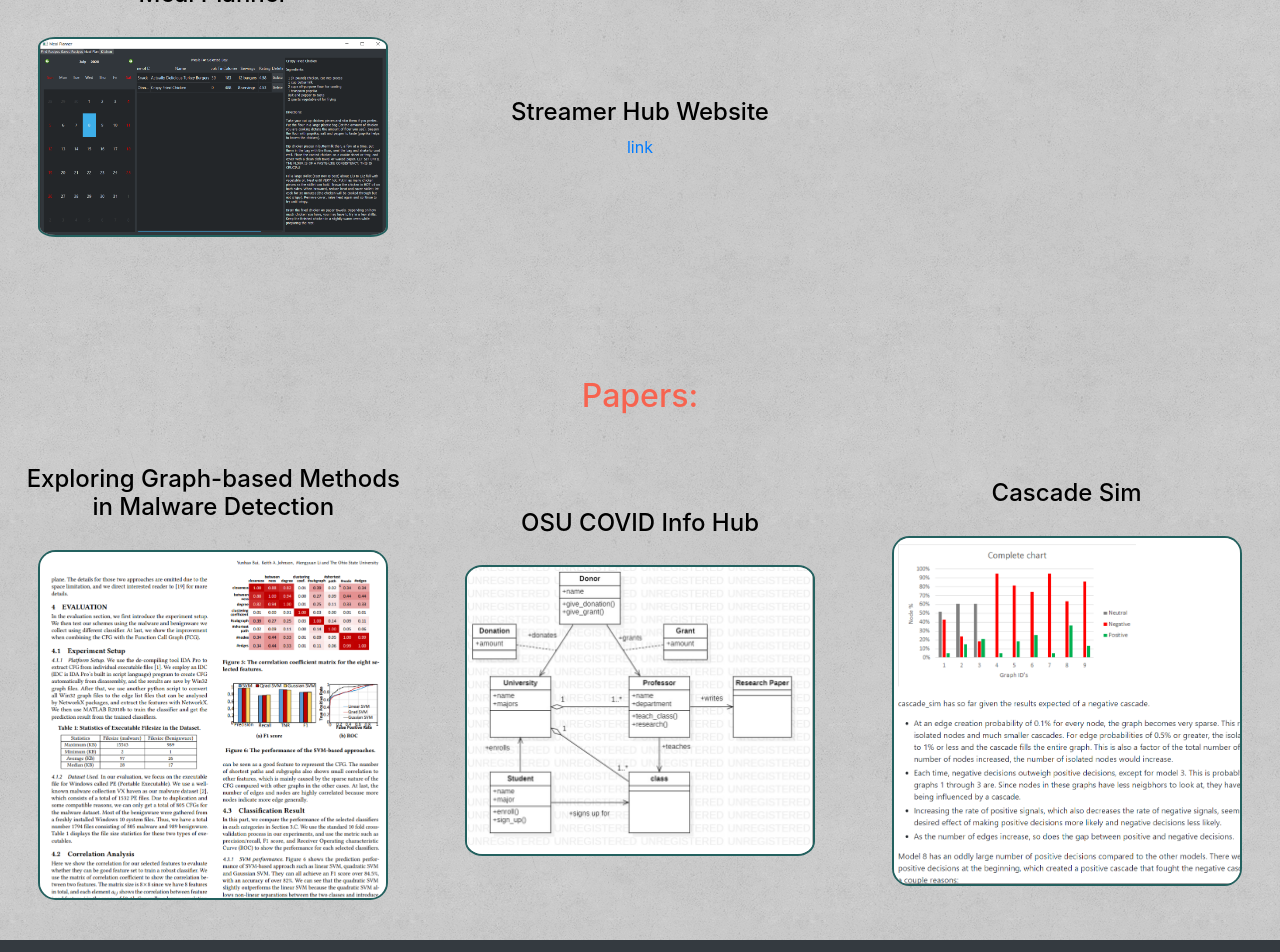
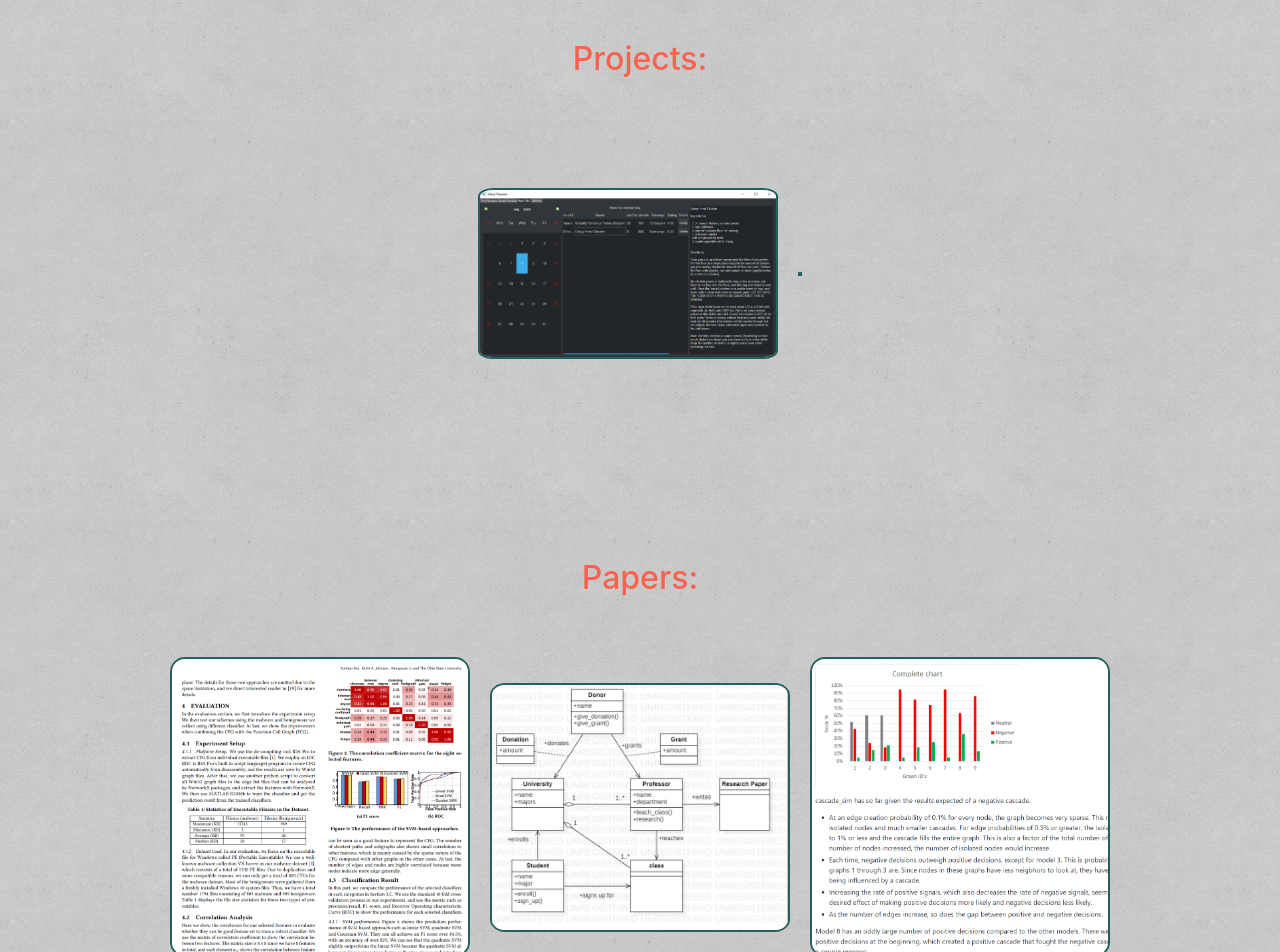
Before and after one commit to john24144/john24144, a React (Create React App) app: page / in a window 1280 px wide. Shown: the part 1680-2632 px from the top of the page. Built offline with nearby package versions, Linux system fonts and the light colour scheme.

Commit message:
Added fade, styling for portfolio

```diff
--- a/src/App.js
+++ b/src/App.js
@@ -1,19 +1,16 @@
 import React from 'react';
 import { Container, Row, Col, Nav, Navbar } from 'react-bootstrap';
+import Portfolio from './Portfolio.js';
+import FadeInSection from './FadeInSection.js';
 
 import circle from './imgs/circle.png';
 import headshot from './imgs/headshot.jpg';
-import CFG from './papers/CFG.pdf';
-import CFG_capture from './imgs/CFG_capture.png';
-import OSU_COVID_Hub_capture from './imgs/OSU_COVID_Hub_capture.PNG';
-import MealPlanner_capture from './imgs/MealPlanner_capture.PNG';
-import cascade_sim_capture from './imgs/cascade_sim_capture.png';
-//import streamer_capture from './imgs/streamer_capture.png';
+
 import linkedin from './imgs/linkedin.png';
 import github from './imgs/github.png';
 import email from './imgs/email.png';
 
-import './App.css';
+import './css/App.css';
 
 function App() {
   return (
@@ -29,7 +26,7 @@ function App() {
 
 function Header() {
   return (
-    <Row className="Header bg-dark">
+    <Row id="Header" className="bg-dark">
       <Col xs={12} md={8} lg={6}>
         <Navbar className="rounded bg-light">
           <Nav className="w-100">
@@ -47,7 +44,7 @@ function Header() {
 function Home() {
   return (
     <div id="Start">
-      <Row className="Spacer"></Row>
+      <Row className="navbar-offset" />
       <Row className="Home justify-content-center">
       <img src={circle} alt="" width="100%" height="100%" />
       <Col className="text-center my-auto">
@@ -62,6 +59,7 @@ function Home() {
 function About() {
   return (
     <Row id="About">
+      <FadeInSection>
         <Col className="text-center my-auto">
           <img src={headshot} alt="" />
           <h2>Hello.</h2>
@@ -75,48 +73,8 @@ function About() {
           <h5>I know how to be a team player and/or team leader.</h5>
           <h5>I'm excited to enter the field to grow even more as a software engineer.</h5>
         </Col>
+      </FadeInSection>
     </Row>
-  );
-}
-
-function Portfolio() {
-  return (
-    <>
-    <Row id="Portfolio">
-      <Col className="text-center my-auto">
-        <h2>Projects:</h2>
-      </Col>
-    </Row>
-    <Row id="Projects">
-      <Col  xs={12} md={6} lg={4} className="text-center my-auto">
-        <h4>Meal Planner</h4>
-        <img src={MealPlanner_capture} alt="" />
-      </Col>
-      <Col xs={12} md={6} lg={4} className="text-center my-auto">
-        <h4>Streamer Hub Website</h4>
-        <a href="https://john24144.github.io/Streamer-hub-website/">link</a>
-      </Col>
-    </Row>
-    <Row>
-      <Col className="text-center my-auto">
-        <h2>Papers:</h2>
-      </Col>
-    </Row>
-    <Row id="Papers">
-      <Col xs={12} md={6} lg={4} className="text-center my-auto">
-        <h4>Exploring Graph-based Methods in Malware Detection</h4>
-        <a href={CFG}><img src={CFG_capture} alt="" /></a>
-      </Col>
-      <Col xs={12} md={6} lg={4} className="text-center my-auto">
-        <h4>OSU COVID Info Hub</h4>
-        <img src={OSU_COVID_Hub_capture} alt="" />
-      </Col>
-      <Col xs={12} md={6} lg={4} className="text-center my-auto">
-        <h4>Cascade Sim</h4>
-        <a href="https://john24144.github.io/cascade_sim/"><img src={cascade_sim_capture} alt="" /></a>
-      </Col>
-    </Row>
-    </>
   );
 }
 
--- /dev/null
+++ b/src/FadeInSection.js
@@ -0,0 +1,22 @@
+import React from 'react';
+
+function FadeInSection(props) {
+    const [isVisible, setVisible] = React.useState(false);
+    const domRef = React.useRef();
+    React.useEffect(() => {
+        const observer = new IntersectionObserver(entries => {
+            entries.forEach(entry => setVisible(entry.isIntersecting));
+        });
+        observer.observe(domRef.current);
+    }, []);
+    return (
+        <div
+            className={`fade-in-section ${isVisible ? 'is-visible' : ''}`}
+            ref={domRef}
+        >
+            {props.children}
+        </div>
+    );
+}
+
+export default FadeInSection;
--- /dev/null
+++ b/src/Portfolio.js
@@ -0,0 +1,76 @@
+import React from 'react';
+import { Row, Col } from 'react-bootstrap';
+import FadeInSection from './FadeInSection.js';
+import ProjectPaper from './ProjectPaper.js';
+
+import CFG from './papers/CFG.pdf';
+
+import CFG_capture from './imgs/CFG_capture.png';
+import OSU_COVID_Hub_capture from './imgs/OSU_COVID_Hub_capture.PNG';
+import MealPlanner_capture from './imgs/MealPlanner_capture.PNG';
+import cascade_sim_capture from './imgs/cascade_sim_capture.png';
+//import streamer_capture from './imgs/streamer_capture.png';
+
+import './css/Portfolio.css';
+
+function Portfolio() {
+    var projects = [
+        {
+            name: "Meal Planner",
+            link: "",
+            capture: MealPlanner_capture,
+            description: "hello der"
+        },
+        {
+            name: "Streamer Hub Website",
+            link: "https://john24144.github.io/Streamer-hub-website/",
+            capture: "",
+            description: "hello der"
+        }
+    ];
+
+    var papers = [
+        {
+            name: "Exploring Graph-based Methods in Malware Detection",
+            link: CFG,
+            capture: CFG_capture,
+            description: "hello der"
+        },
+        {
+            name: "OSU COVID Info Hub",
+            link: "",
+            capture: OSU_COVID_Hub_capture,
+            description: "hello der"
+        },
+        {
+            name: "Cascade Sim",
+            link: "https://john24144.github.io/cascade_sim/",
+            capture: cascade_sim_capture,
+            description: "hello der"
+        }
+    ];
+
+    return (
+        <div id="Portfolio">
+            <Row className="navbar-offset" />
+            <FadeInSection>
+                <Row id="Projects">
+                    <Col className="text-center my-auto">
+                        <h2>Projects:</h2>
+                    </Col>
+                </Row>
+                <ProjectPaper items={projects} />
+            </FadeInSection>
+            <FadeInSection>
+                <Row id="Papers">
+                    <Col className="text-center my-auto">
+                        <h2>Papers:</h2>
+                    </Col>
+                </Row>
+                <ProjectPaper items={papers} />
+            </FadeInSection>
+        </div>
+    );
+}
+
+export default Portfolio;
--- /dev/null
+++ b/src/ProjectPaper.js
@@ -0,0 +1,37 @@
+import React from 'react';
+import { Row, Col } from 'react-bootstrap';
+
+import './css/ProjectPaper.css';
+
+class ProjectPaper extends React.Component {
+    constructor(props) {
+        super(props);
+        this.state = {
+            description: "",
+            items: props.items.map((item) => (
+                <img src={item.capture} alt="" onClick={() => {
+                    this.setDescription(item.description)
+                }} />
+            ))
+        };
+    }
+
+    setDescription(d) {
+        this.setState({description: d});
+    }
+
+    render() {
+       return (
+           <Row>
+            <Col xs={12} md={12} lg={12} className="project-paper text-center my-auto">
+                {this.state.items}
+            </Col>
+            <Col xs={12} md lg className="project-paper text-center my-auto">
+                {this.state.description}
+            </Col>
+            </Row>
+        );
+    }
+}
+
+export default ProjectPaper;
--- a/src/App.css
+++ b/src/css/App.css
@@ -5,19 +5,15 @@
  */
 
 .App {
-    background-image: url("./imgs/background_2.png");
+    background-image: url("../imgs/background.png");
     background-repeat: true;
 }
 
-.Header {
+#Header {
     position: fixed;
     width: 100%;
     height: 60px;
     z-index: 10;
-}
-
-.Spacer {
-    height: 60px;
 }
 
 .Home {
@@ -35,37 +31,15 @@
 
 #About {
     min-height: 800px;
+    margin-left: 10%;
+    margin-right: 10%;
 }
 
 #About img {
-    margin-top: 30px;
+    margin-top: 100px;
     margin-bottom: 30px;
     border: 5px solid #23615f;
     border-radius: 50%;
-}
-
-#Portfolio {
-    min-height: 100px;
-}
-
-#Projects {
-    margin-bottom: 100px;
-}
-
-#Projects img {
-    max-width: 350px;
-    margin-top: 20px;
-    margin-bottom: 40px;
-    border: 2px solid #23615f;
-    border-radius: 5%;
-}
-
-#Papers img {
-    max-width: 350px;
-    margin-top: 20px;
-    margin-bottom: 40px;
-    border: 2px solid #23615f;
-    border-radius: 5%;
 }
 
 #Contact {
@@ -78,36 +52,8 @@
     margin: 10px;
 }
 
-h1 {
-    color: white;
-}
-
-h2 {
-    height: 80px;
-    color: #f7634f;
-}
-
-h4 {
-    color: black;
-}
-
-h5 {
-    margin-left: 10%;
-    margin-right: 10%;
-    color: #23615f;
-}
-
-p {
-    color: white;
-}
-
-@keyframes rotation {
-    from {
-        transform: rotate(0deg);
-    }
-    to {
-        transform: rotate(359deg);
-    }
+.navbar-offset {
+    height: 60px;
 }
 
 @media only screen and (max-width: 700px) {
--- /dev/null
+++ b/src/css/Portfolio.css
@@ -0,0 +1,9 @@
+#Projects {
+    margin-top: 100px;
+    margin-bottom: 50px;
+}
+
+#Papers {
+    margin-top: 100px;
+
+}
--- /dev/null
+++ b/src/css/ProjectPaper.css
@@ -0,0 +1,22 @@
+.project-paper img {
+    max-height: 300px;
+    max-width: 300px;
+    margin: 10px;
+    margin-bottom: 100px;
+    border: 2px solid #23615f;
+    border-radius: 5%;
+
+    -webkit-transition: all 0.10s;
+    transition: all 0.10s;
+}
+
+.project-paper img:hover {
+    border: 1px solid gray;
+    filter: blur(2px);
+    -webkit-filter: blur(2px);
+    -moz-filter: blur(2px);
+    -o-filter: blur(2px);
+    -ms-filter: blur(2px);
+    -webkit-transition: all 0.10s;
+    transition: all 0.10s;
+}
--- /dev/null
+++ b/src/css/index.css
@@ -0,0 +1,54 @@
+/* Colors:
+ *      Name                    Hex
+ *      Primary (dark blue)     #23615f
+ *      Secondary (orange)      #f7634f
+ */
+
+body {
+  font-family: Poly, sans-serif;
+}
+
+h1 {
+  color: white;
+}
+
+h2 {
+  height: 80px;
+  color: #f7634f;
+}
+
+h4 {
+  color: black;
+}
+
+h5 {
+  color: #23615f;
+}
+
+.fade-in-section {
+  opacity: 0;
+  transform: translateY(10vh);
+  visibility: hidden;
+  transition: opacity 0.6s ease-out, transform 1.2s ease-out;
+  will-change: opacity, visibility;
+}
+
+.fade-in-section.is-visible {
+  opacity: 1;
+  transform: none;
+  visibility: visible;
+}
+
+@font-face {
+  font-family: 'Poly';
+  src: local('Poly'), url(../fonts/Poly-Regular.otf) format('truetype');
+}
+
+@keyframes rotation {
+  from {
+      transform: rotate(0deg);
+  }
+  to {
+      transform: rotate(359deg);
+  }
+}
--- a/src/index.css
+++ /dev/null
@@ -1,13 +0,0 @@
-@font-face {
-  font-family: 'Poly';
-  src: local('Poly'), url(./fonts/Poly-Regular.otf) format('truetype');
-}
-
-body {
-  font-family: Poly, sans-serif;
-}
-
-code {
-  font-family: source-code-pro, Menlo, Monaco, Consolas, 'Courier New',
-    monospace;
-}
--- a/src/index.js
+++ b/src/index.js
@@ -1,6 +1,6 @@
 import React from 'react';
 import ReactDOM from 'react-dom';
-import './index.css';
+import './css/index.css';
 import App from './App';
 import * as serviceWorker from './serviceWorker';
 import 'bootstrap/dist/css/bootstrap.min.css';
```
Also changed, not shown: src/imgs/background.png (renamed from src/imgs/background_2.png). Lines whose indentation alone changed are shown as unchanged.
